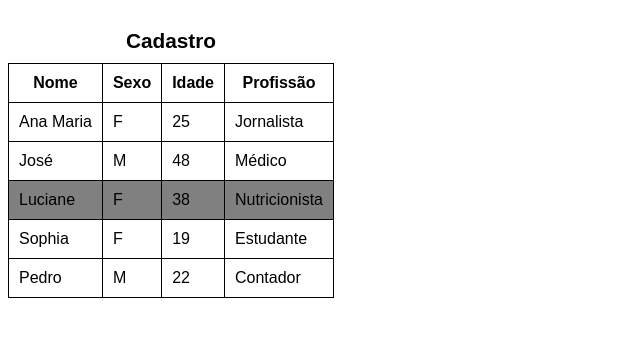
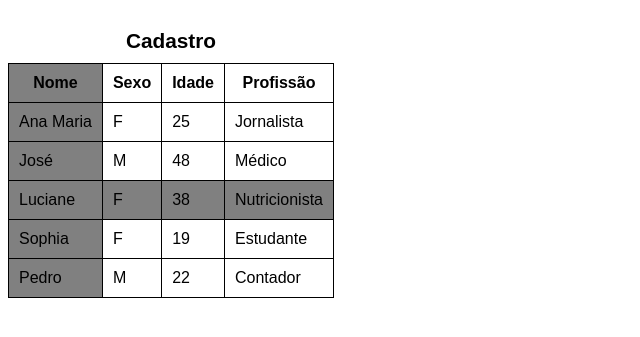
Before and after one commit to joaolajarin/cursoemvideo-html-css, a plain HTML site: page exercícios/ex023/tabela005.html in a window 1280 px wide. Shown: the part 61-398 px from the top of the page, without its empty margins (0-640 px from the left). Drawn offline with Linux system fonts and the light colour scheme.

Commit message:
Update tabela005.html

```diff
--- a/exercícios/ex023/tabela005.html
+++ b/exercícios/ex023/tabela005.html
@@ -24,7 +24,11 @@
             padding: 10px;
         }
 
-        tr.destaque {
+        .destaque {
+            background-color: gray;
+        }
+
+        col.cnome {
             background-color: gray;
         }
     </style>
@@ -32,6 +36,12 @@
 <body>
     <h1>Exercício de Tabelas</h1>
     <table>
+        <colgroup>
+            <col class="cnome">
+            <col class="csexo">
+            <col class="cidade">
+            <col class="cprof">
+        </colgroup>
         <caption>Cadastro</caption>
         <tr>
             <th scope="col">Nome</th>
```
